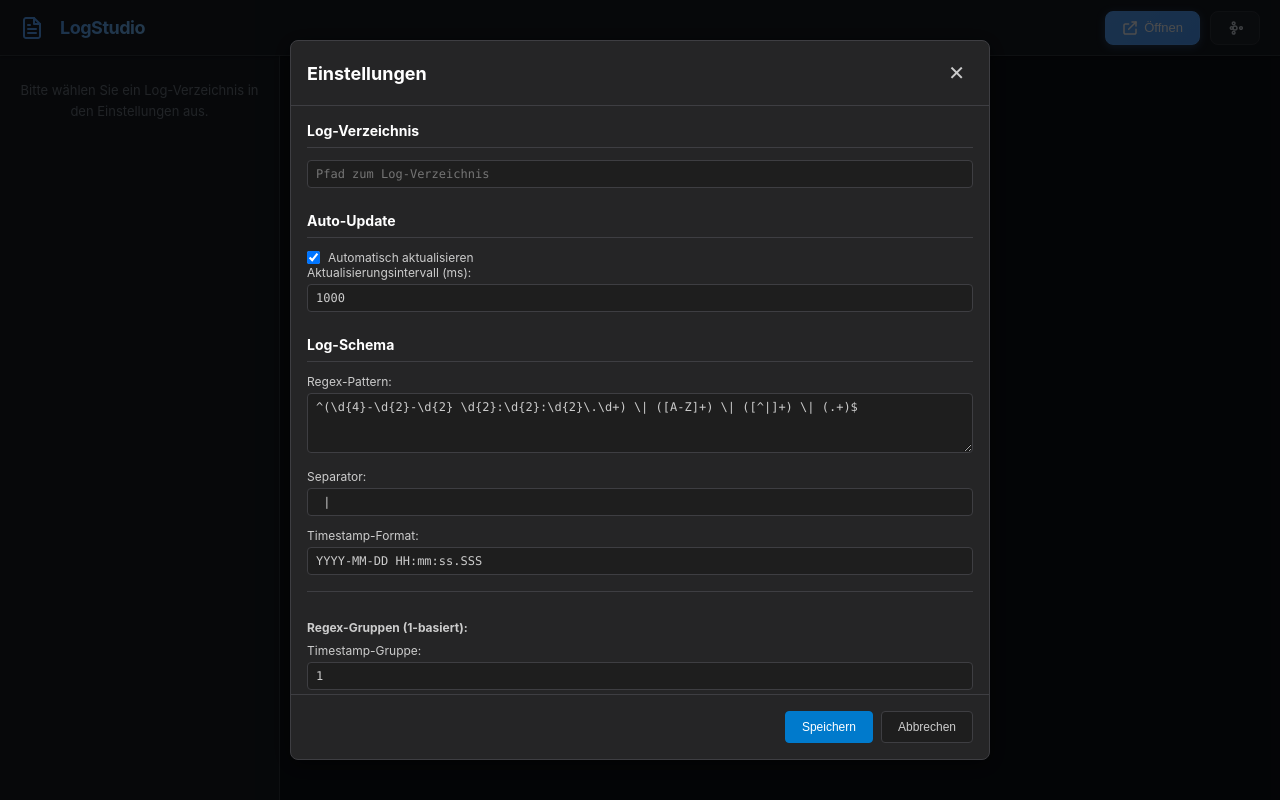
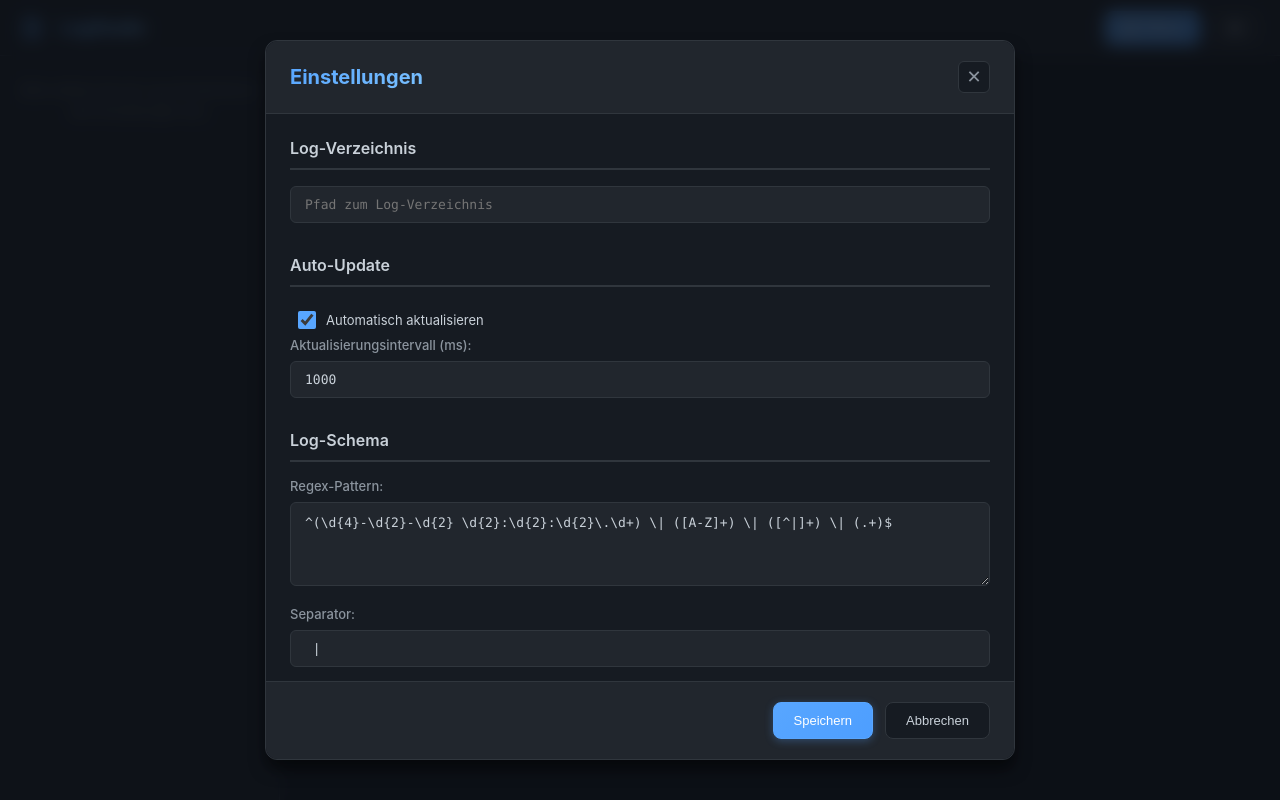
Before and after one commit to DrScince/LogStudio, a React (Vite) app: page / in a window 1280 px wide. Both pictures are taken after a click on the button "Einstellungen". Built offline with nearby package versions, Linux system fonts and the light colour scheme.

Commit message:
Modernize SettingsPanel design

```diff
--- a/src/renderer/components/SettingsPanel.css
+++ b/src/renderer/components/SettingsPanel.css
@@ -4,160 +4,236 @@
   left: 0;
   right: 0;
   bottom: 0;
-  background: rgba(0, 0, 0, 0.7);
+  background: rgba(13, 17, 23, 0.8);
+  backdrop-filter: blur(8px);
   display: flex;
   align-items: center;
   justify-content: center;
   z-index: 1000;
+  animation: fadeIn 0.2s ease-out;
 }
 
 .settings-panel {
-  background: #252526;
-  border: 1px solid #3e3e42;
-  border-radius: 8px;
+  background: var(--bg-secondary);
+  border: 1px solid var(--border-color);
+  border-radius: var(--radius-lg);
   width: 90%;
-  max-width: 700px;
+  max-width: 750px;
   max-height: 90vh;
   display: flex;
   flex-direction: column;
-  box-shadow: 0 4px 20px rgba(0, 0, 0, 0.5);
+  box-shadow: var(--shadow-lg);
+  animation: slideUp 0.3s cubic-bezier(0.4, 0, 0.2, 1);
 }
 
 .settings-header {
   display: flex;
   justify-content: space-between;
   align-items: center;
-  padding: 16px;
-  border-bottom: 1px solid #3e3e42;
+  padding: 20px 24px;
+  border-bottom: 1px solid var(--border-color);
+  background: var(--bg-tertiary);
+  border-radius: var(--radius-lg) var(--radius-lg) 0 0;
 }
 
 .settings-header h2 {
   margin: 0;
-  font-size: 18px;
-  color: #ffffff;
+  font-size: 20px;
+  font-weight: 700;
+  color: var(--text-primary);
+  background: linear-gradient(135deg, var(--accent-primary) 0%, var(--accent-hover) 100%);
+  -webkit-background-clip: text;
+  -webkit-text-fill-color: transparent;
+  background-clip: text;
 }
 
 .settings-close {
-  background: transparent;
-  border: none;
-  color: #cccccc;
-  font-size: 20px;
+  display: flex;
+  align-items: center;
+  justify-content: center;
+  background: var(--bg-secondary);
+  border: 1px solid var(--border-color);
+  color: var(--text-secondary);
+  font-size: 18px;
   cursor: pointer;
-  padding: 4px 8px;
-  border-radius: 4px;
-  transition: background 0.2s;
+  padding: 6px;
+  border-radius: var(--radius-sm);
+  width: 32px;
+  height: 32px;
+  transition: all 0.2s cubic-bezier(0.4, 0, 0.2, 1);
 }
 
 .settings-close:hover {
-  background: #3e3e42;
+  background: var(--error);
+  border-color: var(--error);
+  color: #ffffff;
+  transform: rotate(90deg);
 }
 
 .settings-content {
   flex: 1;
   overflow-y: auto;
-  padding: 16px;
+  padding: 24px;
 }
 
 .settings-section {
-  margin-bottom: 24px;
+  margin-bottom: 32px;
 }
 
 .settings-section h3 {
-  font-size: 14px;
-  color: #ffffff;
-  margin-bottom: 12px;
-  border-bottom: 1px solid #3e3e42;
-  padding-bottom: 8px;
+  font-size: 16px;
+  font-weight: 600;
+  color: var(--text-primary);
+  margin-bottom: 16px;
+  border-bottom: 2px solid var(--border-color);
+  padding-bottom: 10px;
+  display: flex;
+  align-items: center;
+  gap: 8px;
 }
 
 .settings-section h4 {
-  font-size: 12px;
-  color: #cccccc;
-  margin: 12px 0 8px 0;
+  font-size: 13px;
+  font-weight: 600;
+  color: var(--text-secondary);
+  margin: 16px 0 12px 0;
+  text-transform: uppercase;
+  letter-spacing: 0.5px;
 }
 
 .settings-input-group {
-  margin-bottom: 12px;
+  margin-bottom: 16px;
 }
 
 .settings-input-group label {
   display: block;
-  font-size: 12px;
-  color: #cccccc;
-  margin-bottom: 4px;
+  font-size: 13px;
+  font-weight: 500;
+  color: var(--text-secondary);
+  margin-bottom: 8px;
 }
 
 .settings-input,
 .settings-textarea {
   width: 100%;
-  padding: 6px 8px;
-  background: #1e1e1e;
-  border: 1px solid #3e3e42;
-  color: #cccccc;
-  font-size: 12px;
+  padding: 10px 14px;
+  background: var(--bg-tertiary);
+  border: 1px solid var(--border-color);
+  color: var(--text-primary);
+  font-size: 13px;
   font-family: 'Consolas', monospace;
-  border-radius: 4px;
+  border-radius: var(--radius-sm);
+  transition: all 0.2s;
 }
 
 .settings-input:focus,
 .settings-textarea:focus {
   outline: none;
-  border-color: #007acc;
+  border-color: var(--accent-primary);
+  box-shadow: 0 0 0 3px rgba(88, 166, 255, 0.1);
+  background: var(--bg-secondary);
 }
 
 .settings-textarea {
   resize: vertical;
-  min-height: 60px;
+  min-height: 80px;
+  line-height: 1.6;
 }
 
 .settings-checkbox {
   display: flex;
   align-items: center;
-  gap: 8px;
-  font-size: 12px;
-  color: #cccccc;
+  gap: 10px;
+  font-size: 13px;
+  color: var(--text-primary);
   cursor: pointer;
+  padding: 8px;
+  border-radius: var(--radius-sm);
+  transition: background 0.2s;
+}
+
+.settings-checkbox:hover {
+  background: var(--bg-tertiary);
 }
 
 .settings-checkbox input {
   cursor: pointer;
+  width: 18px;
+  height: 18px;
+  accent-color: var(--accent-primary);
 }
 
 .settings-fields {
-  margin-top: 16px;
-  padding-top: 16px;
-  border-top: 1px solid #3e3e42;
+  margin-top: 20px;
+  padding-top: 20px;
+  border-top: 1px solid var(--border-color);
 }
 
 .settings-footer {
   display: flex;
   justify-content: flex-end;
-  gap: 8px;
-  padding: 16px;
-  border-top: 1px solid #3e3e42;
+  gap: 12px;
+  padding: 20px 24px;
+  border-top: 1px solid var(--border-color);
+  background: var(--bg-tertiary);
+  border-radius: 0 0 var(--radius-lg) var(--radius-lg);
 }
 
 .settings-button {
-  padding: 8px 16px;
-  border: 1px solid #3e3e42;
-  border-radius: 4px;
-  background: #1e1e1e;
-  color: #cccccc;
+  padding: 10px 20px;
+  border: 1px solid var(--border-color);
+  border-radius: var(--radius-md);
+  background: var(--bg-secondary);
+  color: var(--text-primary);
   cursor: pointer;
-  font-size: 12px;
-  transition: background 0.2s;
+  font-size: 13px;
+  font-weight: 500;
+  transition: all 0.2s cubic-bezier(0.4, 0, 0.2, 1);
 }
 
 .settings-button:hover {
-  background: #3e3e42;
+  background: var(--bg-hover);
+  border-color: var(--accent-primary);
+  color: var(--accent-primary);
+  transform: translateY(-1px);
+  box-shadow: var(--shadow-sm);
 }
 
 .settings-button-primary {
-  background: #007acc;
-  border-color: #007acc;
+  background: linear-gradient(135deg, var(--accent-primary) 0%, #4d9eff 100%);
+  border-color: var(--accent-primary);
   color: #ffffff;
+  box-shadow: 0 2px 8px rgba(88, 166, 255, 0.3);
 }
 
 .settings-button-primary:hover {
-  background: #005a9e;
+  background: linear-gradient(135deg, var(--accent-hover) 0%, #6bb0ff 100%);
+  border-color: var(--accent-hover);
+  color: #ffffff;
+  box-shadow: 0 4px 12px rgba(88, 166, 255, 0.4);
+  transform: translateY(-2px);
 }
+
+.settings-button-primary:active {
+  transform: translateY(0);
+}
+
+@keyframes fadeIn {
+  from {
+    opacity: 0;
+  }
+  to {
+    opacity: 1;
+  }
+}
+
+@keyframes slideUp {
+  from {
+    opacity: 0;
+    transform: translateY(20px);
+  }
+  to {
+    opacity: 1;
+    transform: translateY(0);
+  }
+}
```
